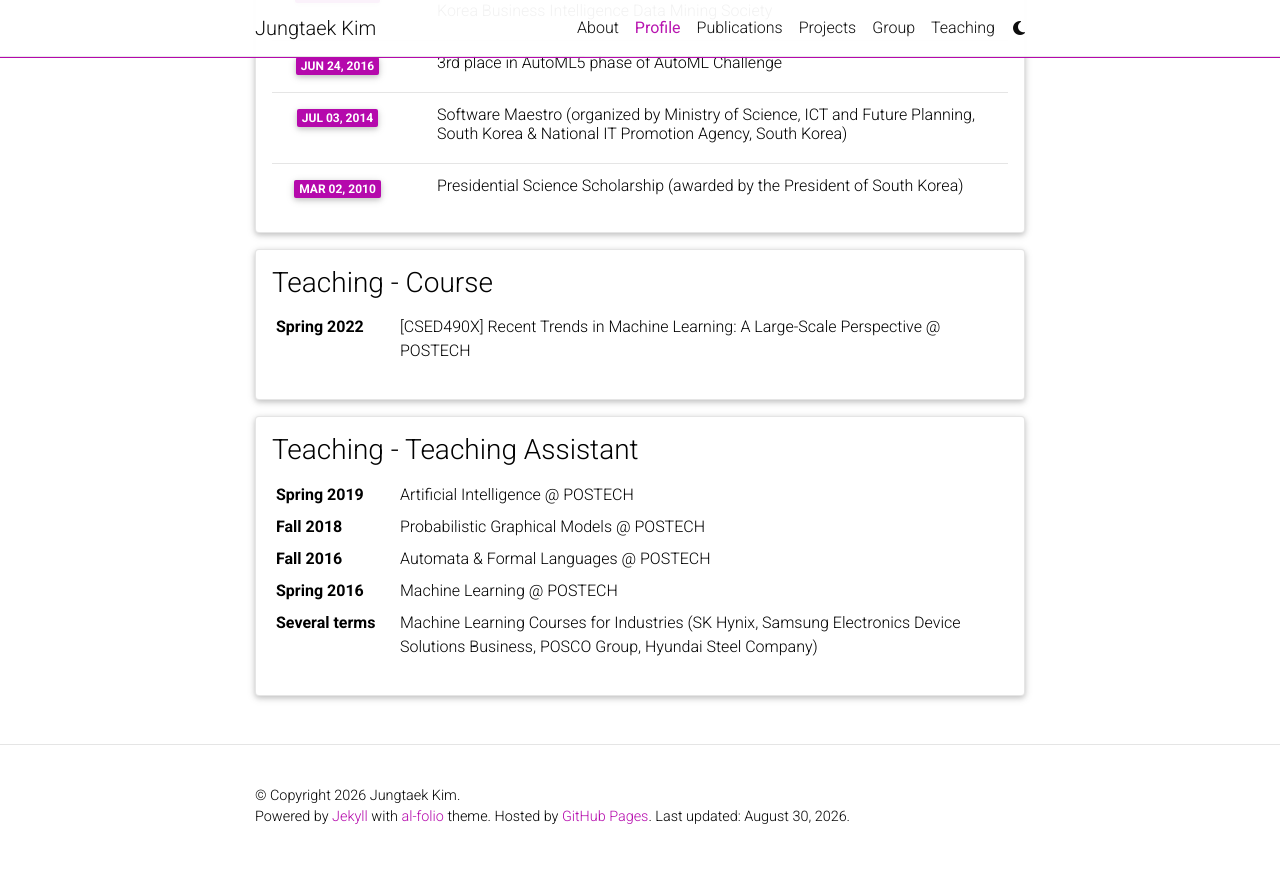
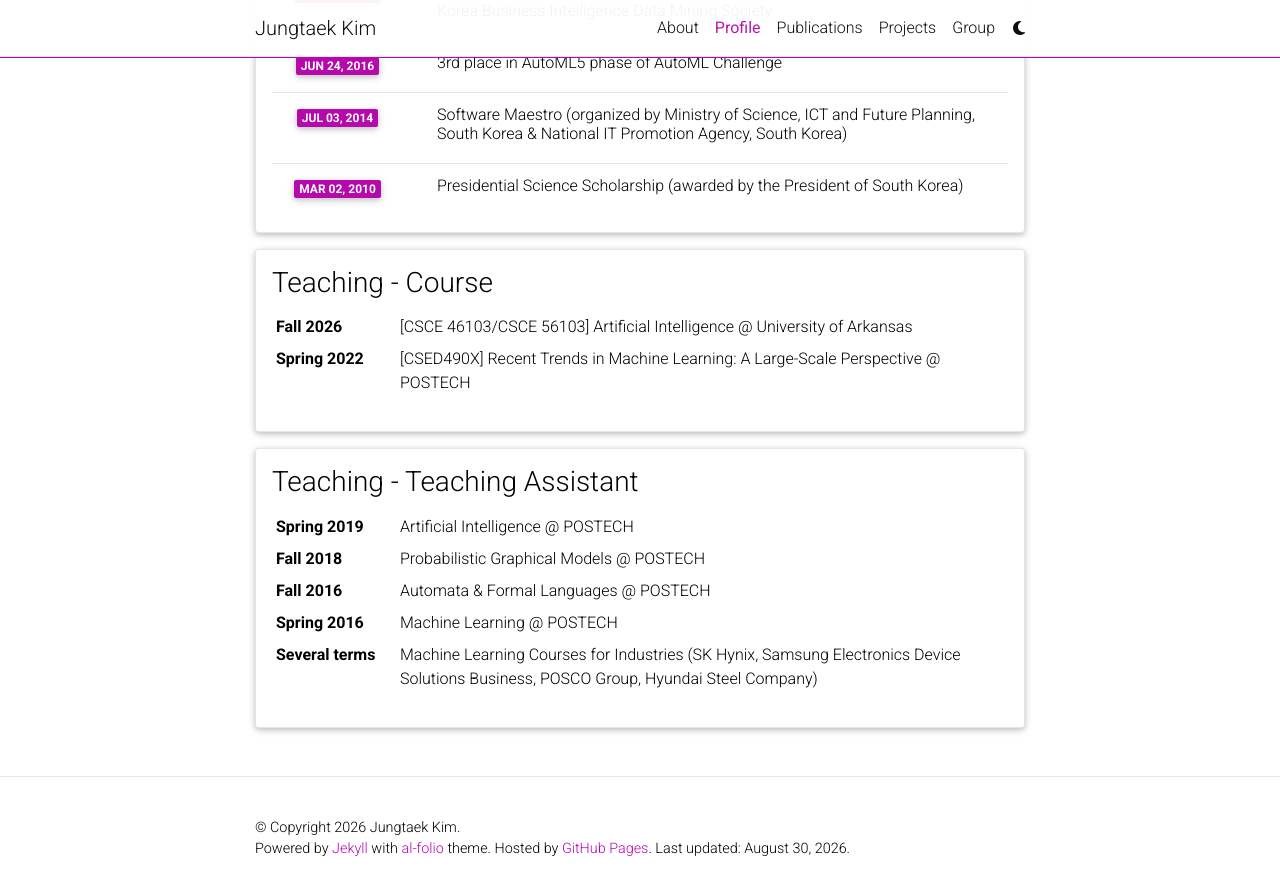
Before and after one commit to jungtaekkim/jungtaekkim.github.io, a Jekyll site: the page built from _pages/cv.md, in a window 1280 px wide and 900 px high, scrolled down 1709 px. Shown: the top 895 px of the window. Built offline with Jekyll 4.4.1, drawn with Linux system fonts in a browser that asks for light colours; full-size pictures stand in for the smaller copies a plugin makes; comment, search, counter and statistics services are not loaded; a style sheet for code colours, icons or effects is not loaded; before the commit the page ends 2577 px from its top, so only the background shows below that.

Commit message:
Update all

```diff
--- a/_data/cv.yml
+++ b/_data/cv.yml
@@ -90,6 +90,8 @@
 - title: Teaching - Course
   type: map
   contents:
+    - name: Fall 2026
+      value: "[CSCE 46103/CSCE 56103] Artificial Intelligence @ University of Arkansas"
     - name: Spring 2022
       value: "[CSED490X] Recent Trends in Machine Learning: A Large-Scale Perspective @ POSTECH"
 
```
Also changed, not shown: _pages/teaching.md (+1 -1 lines).
